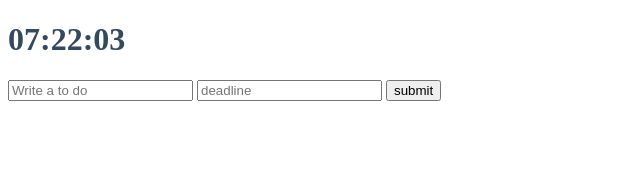
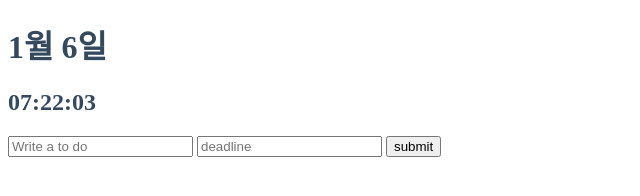
Before and after one commit to DevSunbo/RemainAssignmentPeriod, a plain HTML site: page index.html in a window 1280 px wide. Shown: the whole page, without its empty margins (0-640 px from the left). Drawn offline with Linux system fonts and the light colour scheme.

Commit message:
날짜추가

```diff
--- a/clock.js
+++ b/clock.js
@@ -1,10 +1,15 @@
 const clockContainer = document.querySelector(".js-clock"),
-      clockTitle = clockContainer.querySelector("h1");
+      dateTitle = clockContainer.querySelector("h1"),
+      clockTitle = clockContainer.querySelector("h2");
+
 function getTime(){
   const date = new Date();
+  const months = date.getMonth();
+  const dates = date.getDate();
   const minutes = date.getMinutes();
   const hours = date.getHours();
   const seconds = date.getSeconds();
+  dateTitle.innerText = `${months+1}월 ${dates}일`;
   clockTitle.innerText = `${
     hours < 10 ? `0${hours}` : hours}:${
       minutes < 10 ? `0${minutes}` : minutes}:${
--- a/index.html
+++ b/index.html
@@ -7,7 +7,8 @@
   </head>
   <body>
     <div class="js-clock">
-      <h1>00:00</h1>
+      <h1>0월 0일</h1>
+      <h2>00:00</h2>
     </div>
     <div>
       <form class="js-toDoForm">
```
